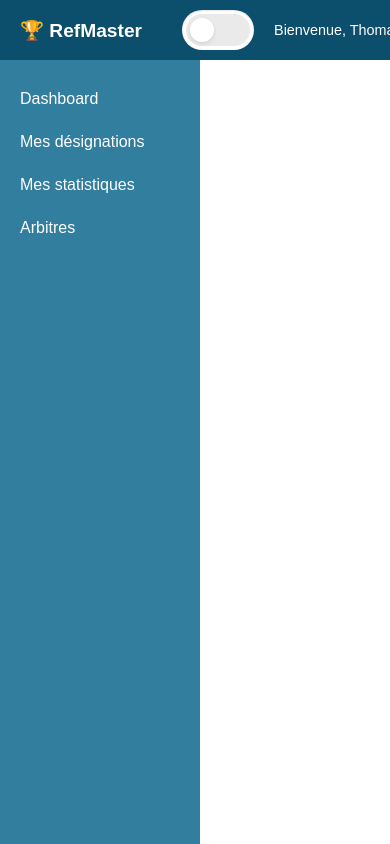
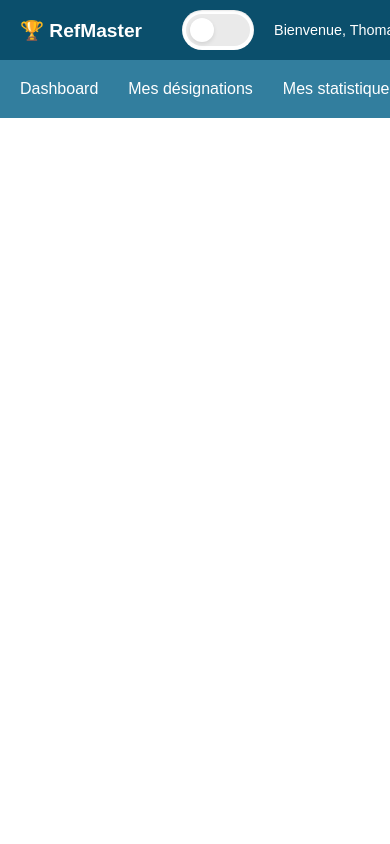
Before and after one commit to SleyPer/RefMaster, an Angular app in the folder ref-master-frontend/: page / in a window 390 px wide. Built offline with nearby package versions, Linux system fonts and the light colour scheme.

Commit message:
sidebar responsive & installation de fontawesome

```diff
--- a/ref-master-frontend/angular.json
+++ b/ref-master-frontend/angular.json
@@ -31,6 +31,7 @@
             ],
             "styles": [
               "node_modules/ngx-toastr/toastr.css",
+              "node_modules/@fortawesome/fontawesome-free/css/all.css",
               "src/styles.scss"
             ],
             "scripts": []
--- a/ref-master-frontend/package.json
+++ b/ref-master-frontend/package.json
@@ -18,6 +18,7 @@
     "@angular/platform-browser": "^16.2.0",
     "@angular/platform-browser-dynamic": "^16.2.0",
     "@angular/router": "^16.2.0",
+    "@fortawesome/fontawesome-free": "^6.7.2",
     "dayjs": "^1.11.13",
     "ngx-toastr": "^19.0.0",
     "rxjs": "~7.8.0",
--- a/ref-master-frontend/src/app/app.component.html
+++ b/ref-master-frontend/src/app/app.component.html
@@ -3,7 +3,6 @@
 
     <div class="main-layout">
         <app-sidebar></app-sidebar>
-
         <main class="content" #content>
             <router-outlet></router-outlet>
         </main>
--- a/ref-master-frontend/src/app/app.component.scss
+++ b/ref-master-frontend/src/app/app.component.scss
@@ -13,6 +13,21 @@
     flex: 1;
     flex-direction: row;
     overflow: hidden;
+
+    @media (max-width: 768px) {
+        flex-direction: column;
+    }
+}
+
+app-sidebar {
+    width: 250px;
+    background-color: $sidebar-bg;
+    transition: all 0.3s ease;
+
+    @media (max-width: 768px) {
+        width: 100%;
+        order: 0;
+    }
 }
 
 .content {
@@ -22,4 +37,9 @@
     height: calc(100vh - 60px);
     background-color: $color-card;
     min-width: 0;
+
+    @media (max-width: 768px) {
+        height: auto;
+        padding: 10px;
+    }
 }
--- a/ref-master-frontend/src/app/app.component.ts
+++ b/ref-master-frontend/src/app/app.component.ts
@@ -9,9 +9,15 @@ import { ContentService } from './services/content.service';
 export class AppComponent implements AfterViewInit {
   @ViewChild('content') contentRef!: ElementRef<HTMLElement>;
 
+  sidebarOpen = false;
+
   constructor(private contentService: ContentService) { }
 
   ngAfterViewInit(): void {
     this.contentService.setContentRef(this.contentRef);
   }
+
+  toggleSidebar() {
+    this.sidebarOpen = !this.sidebarOpen;
+  }
 }
--- a/ref-master-frontend/src/app/components/sidebar/sidebar.component.scss
+++ b/ref-master-frontend/src/app/components/sidebar/sidebar.component.scss
@@ -8,6 +8,41 @@
     display: flex;
     flex-direction: column;
     padding: 20px 10px;
+    transition: all 0.4s ease-in-out;
+    animation: slideInFromLeft 0.5s ease-in-out;
+
+    &.collapsed {
+        width: 60px;
+
+        .label {
+            display: none;
+        }
+
+        .icon {
+            margin: 0 auto;
+        }
+
+        .toggle-btn {
+            justify-content: center;
+        }
+    }
+
+    @media (max-width: 768px) {
+        width: 100%;
+        height: auto;
+        flex-direction: row;
+        justify-content: space-around;
+        align-items: center;
+        padding: 10px;
+        animation: slideDownFromTop 0.5s ease-in-out;
+
+        &.collapsed {
+            width: 100%;
+            .label {
+                display: inline;
+            }
+        }
+    }
 }
 
 .sidebar a {
@@ -16,9 +51,72 @@
     padding: 10px;
     margin-bottom: 5px;
     border-radius: 5px;
+    transition: background-color 0.3s ease;
+    display: flex;
+    align-items: center;
+
+    @media (max-width: 768px) {
+        margin-bottom: 0;
+        margin-right: 10px;
+        white-space: nowrap;
+    }
+
+    .icon {
+        margin-right: 10px;
+        font-size: 18px;
+        display: inline-block;
+        width: 24px;
+        text-align: center;
+    }
+
+    .label {
+        transition: opacity 0.3s ease;
+    }
 }
 
 .sidebar a.active,
 .sidebar a:hover {
     background-color: $sidebar-hover;
 }
+
+.toggle-btn {
+    margin-top: auto;
+    background: none;
+    border: none;
+    color: $sidebar-text;
+    padding: 10px;
+    cursor: pointer;
+    display: flex;
+    align-items: center;
+    justify-content: flex-end;
+    width: 100%;
+    font-size: 18px;
+
+    &:hover {
+        background-color: $sidebar-hover;
+    }
+}
+
+@keyframes slideInFromLeft {
+    from {
+        opacity: 0;
+        transform: translateX(-50px);
+    }
+
+    to {
+        opacity: 1;
+        transform: translateX(0);
+    }
+}
+
+@keyframes slideDownFromTop {
+    from {
+        opacity: 0;
+        transform: translateY(-30px);
+    }
+
+    to {
+        opacity: 1;
+        transform: translateY(0);
+    }
+}
```
Also changed, not shown: 1 other file (tests, documents, lock files or other folders).
